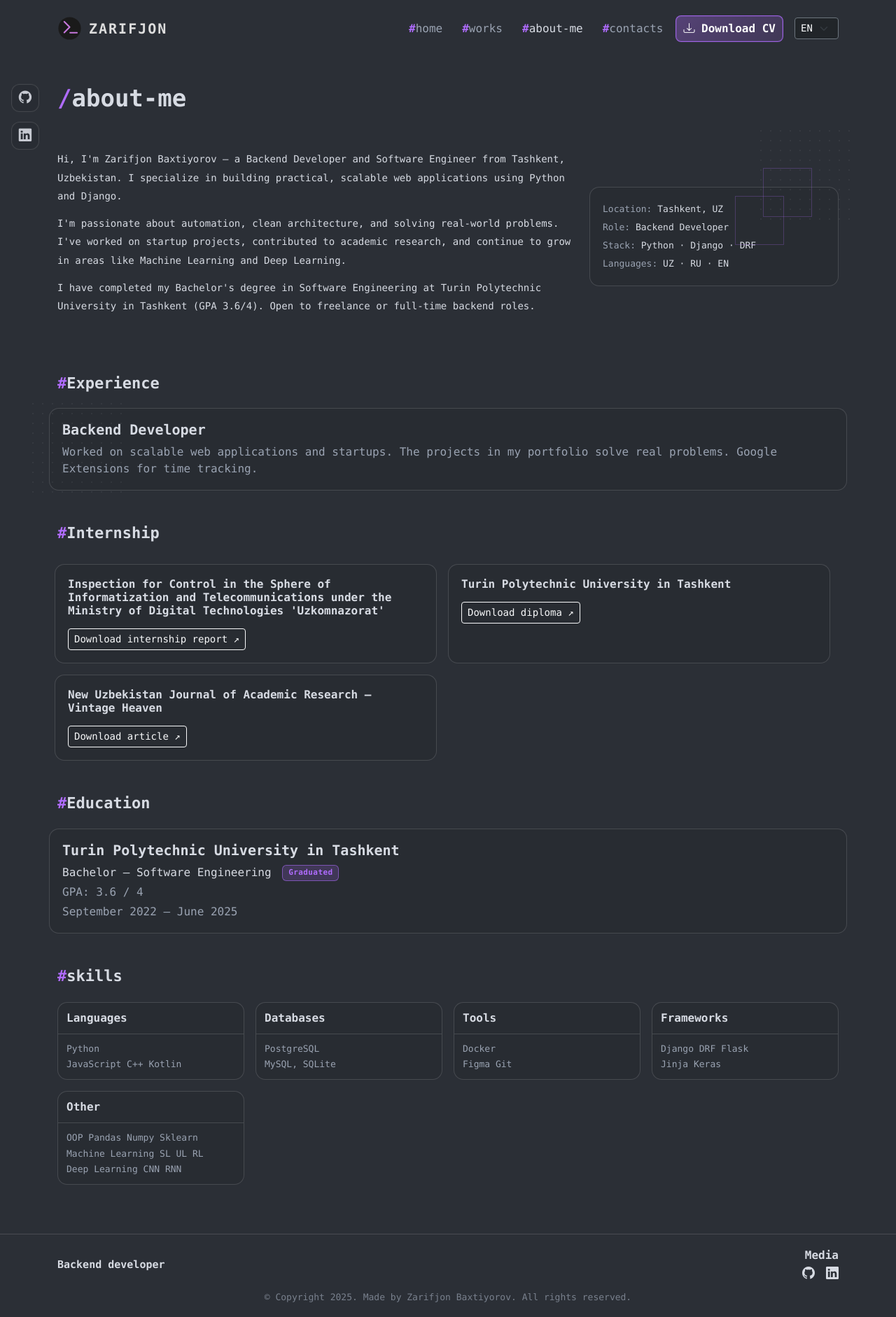
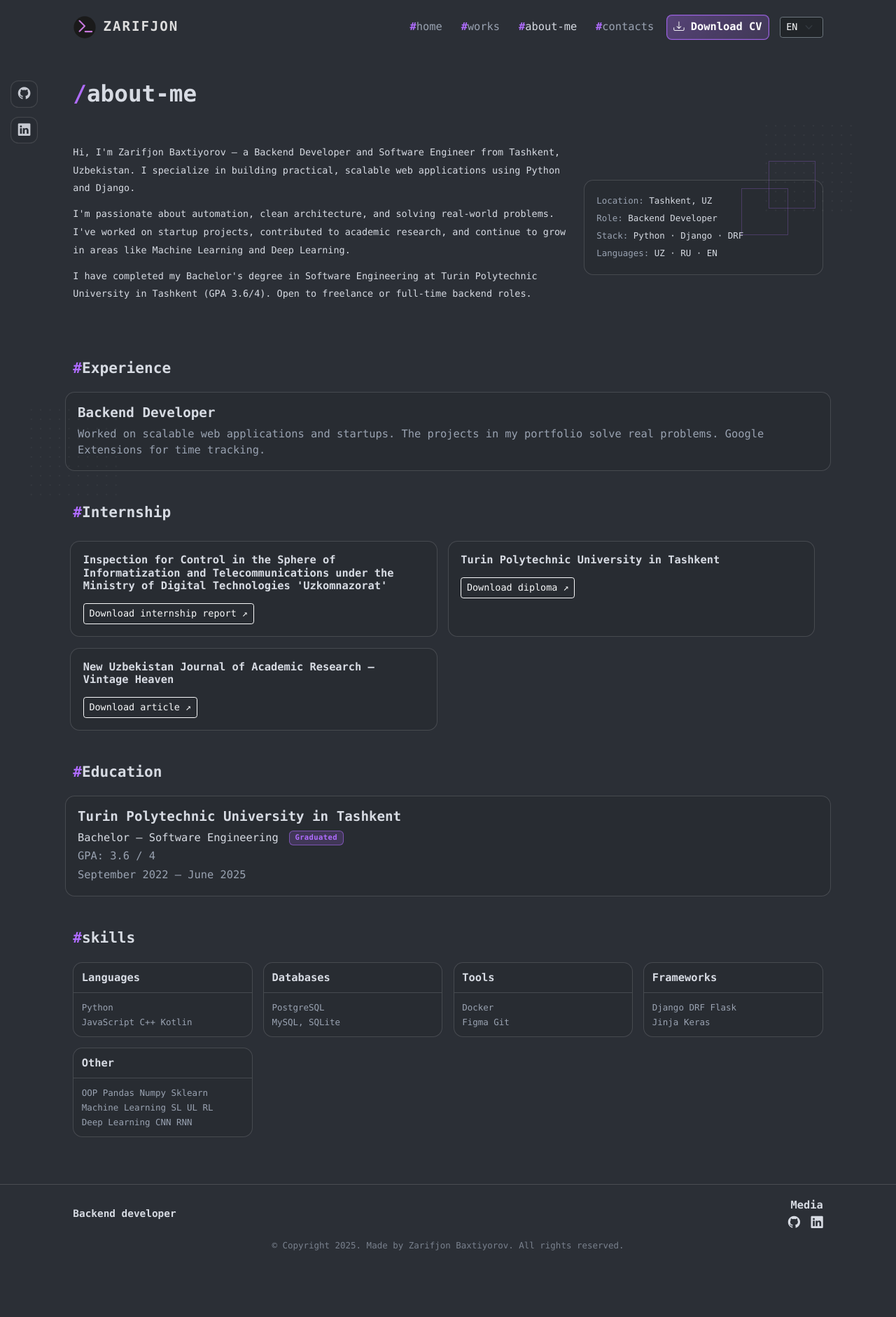
Before and after one commit to Zarifwebme/Portfolio2_full, a Django app: page /about/ in a window 1280 px wide. Shown: the whole page at 70% size. After the commit the page ends 1787 px from the top, so only its background shows below. Run offline with Django 5.2, Linux system fonts and the light colour scheme.

Commit message:
site scale .96%

```diff
--- a/templates/base.html
+++ b/templates/base.html
@@ -23,6 +23,7 @@
       --muted: #9aa3b2;
       --line: rgba(255,255,255,.14);
       --accent: #b06cff; /* purple */
+      --site-scale: .96;
     }
 
     body{
@@ -30,6 +31,7 @@
       color: var(--text);
       font-family: ui-monospace, SFMono-Regular, Menlo, Monaco, Consolas, "Liberation Mono", "Courier New", monospace;
       margin: 0;
+      zoom: var(--site-scale);
     }
 
     a{ color: var(--text); text-decoration: none; }
```
